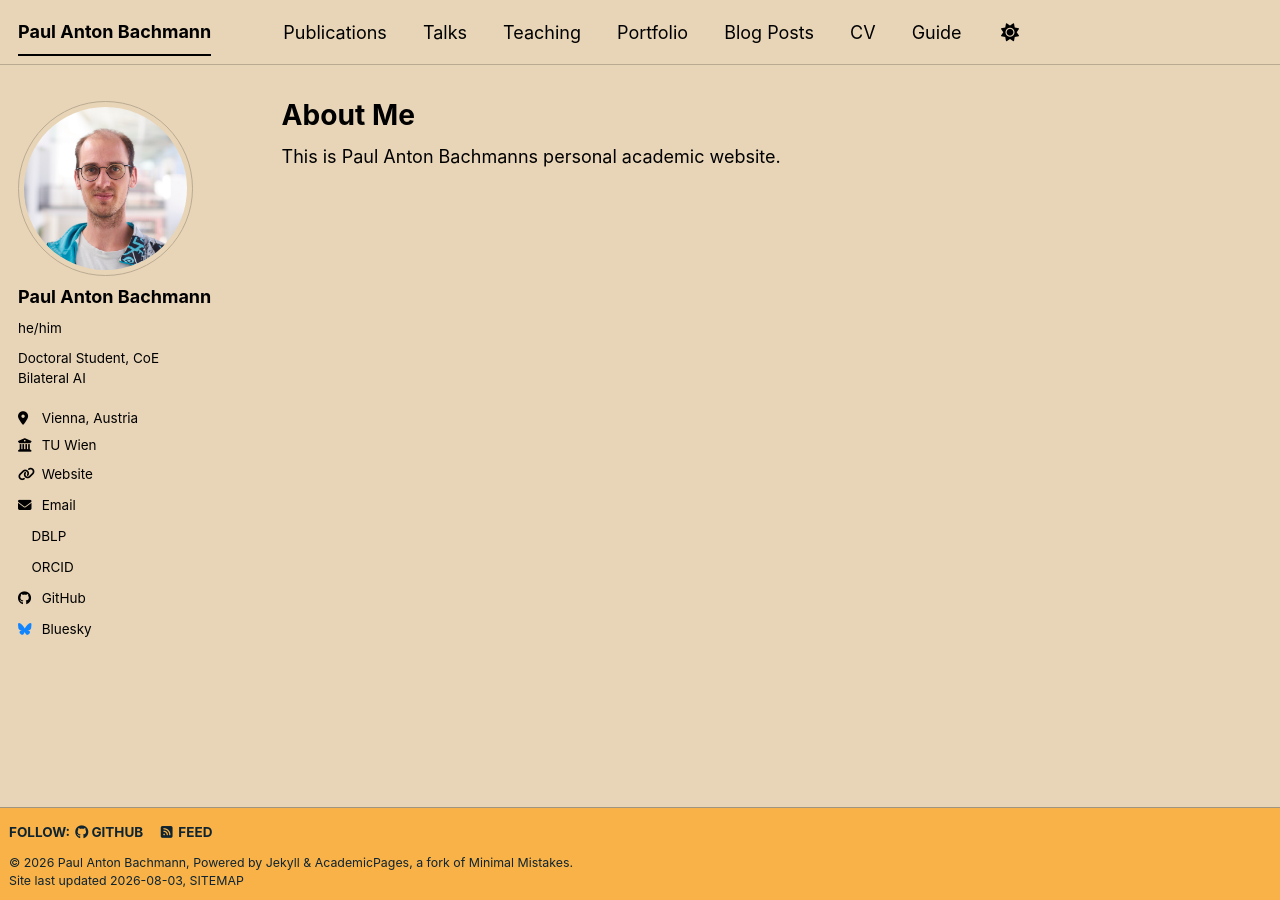
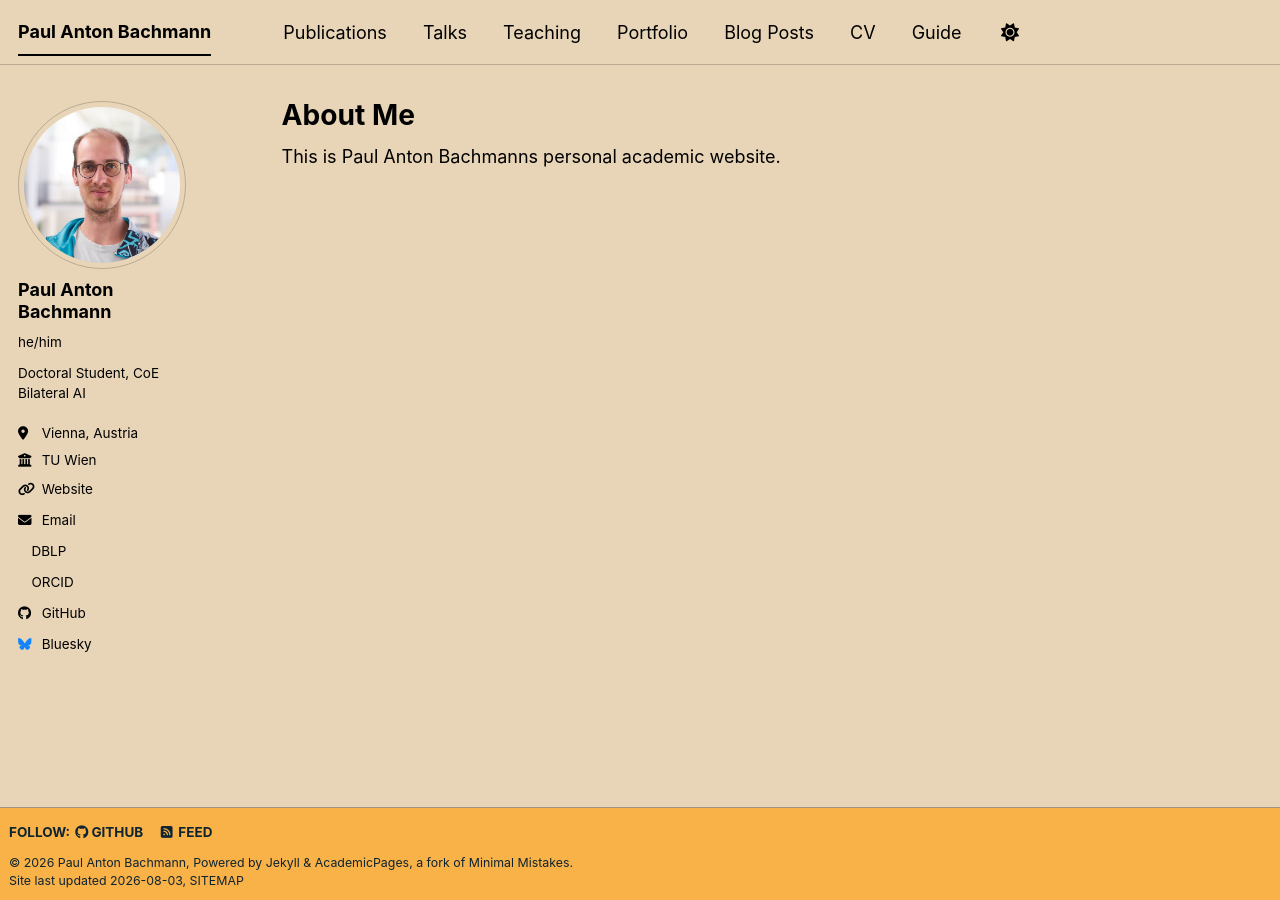
Before and after one commit to pabachmann/pabachmann.github.io, a Jekyll site: the page built from _pages/about.md, in a window 1280 px wide. Built offline with Jekyll 4.4.1, drawn with Linux system fonts in a browser that asks for light colours; a style sheet for code colours, icons or effects is not loaded; a file with an impossible date is left out.

Commit message:
Update _sidebar.scss

```diff
--- a/_sass/layout/_sidebar.scss
+++ b/_sass/layout/_sidebar.scss
@@ -37,7 +37,7 @@
 
   @include breakpoint($x-large) {
     max-width: $sidebar-link-max-width;
-    padding-right: 0;
+    padding-right: 1.5em;
   }
 
   h2, h3, h4, h5, h6 {
```
